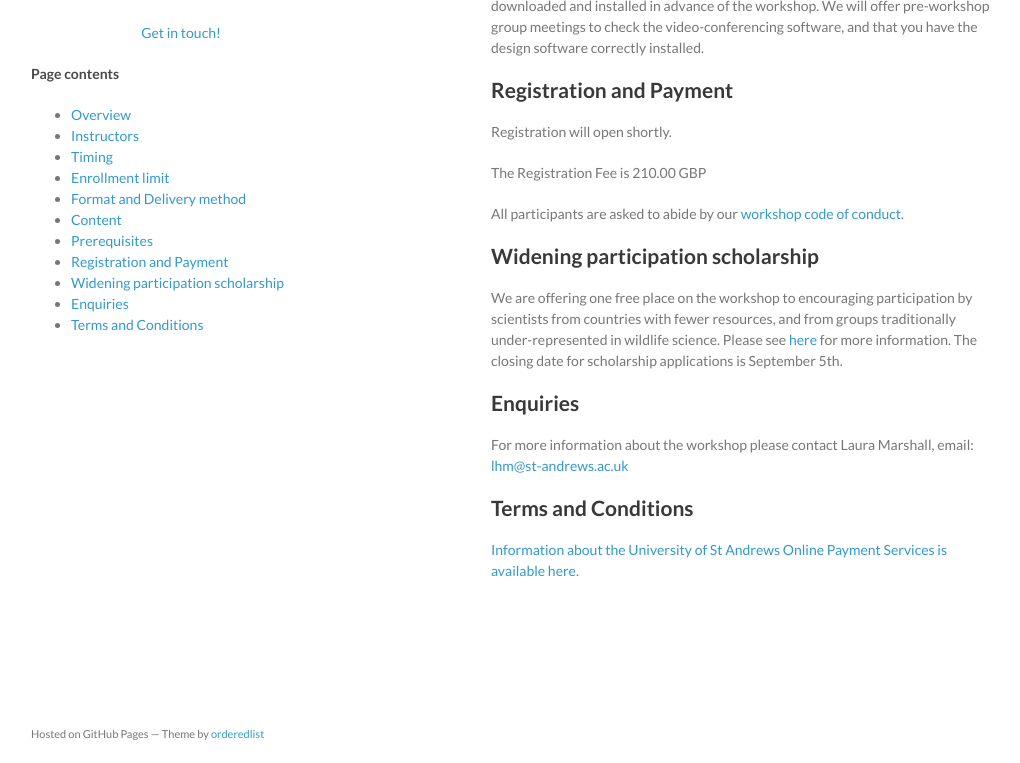
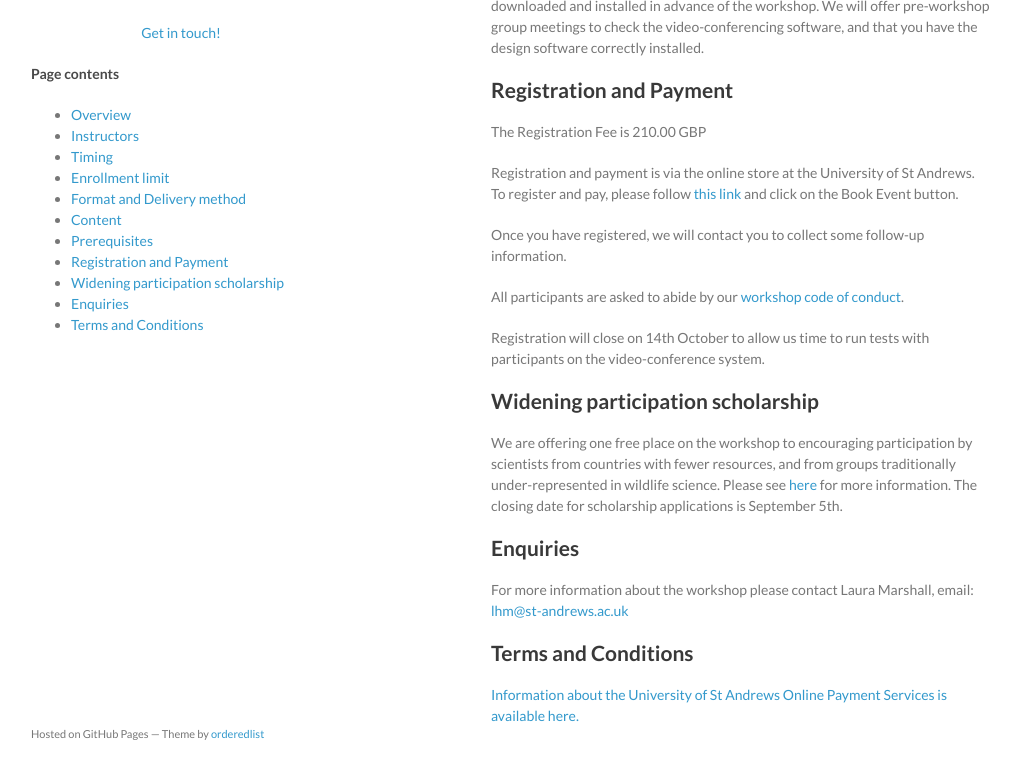
Before and after one commit to distanceworkshops/distanceworkshops.github.io, a Jekyll site: the page built from design-nov-2022.md, in a window 1280 px wide and 900 px high, scrolled down 1729 px, cut to the strip 137-900 px from the top of the window. Shown: the whole strip, without its empty margins (129-1149 px from the left). Built offline with Jekyll 4.4.1, drawn with Linux system fonts in a browser that asks for light colours.

Commit message:
Opened registration

```diff
--- a/design-nov-2022.md
+++ b/design-nov-2022.md
@@ -49,15 +49,15 @@
 
 <!--Registration now closed, to allow us to run tests with participants on the video-conference system.-->
 
-Registration will open shortly.
-
 The Registration Fee is 210.00 GBP
 
-<!-- Registration and payment is via the online store at the University of St Andrews. To register and pay, please follow [this link](https://onlineshop.st-andrews.ac.uk/conferences-and-events/events/creem/online-workshop-practical-design-and-simulation-to-optimise-distance-sampling-surveys-9th12th-may) and click on the Book Event button.
+Registration and payment is via the online store at the University of St Andrews. To register and pay, please follow [this link](https://onlineshop.st-andrews.ac.uk/conferences-and-events/events/creem/online-workshop-practical-design-simulation-to-optimise-distance-sampling-surveys-nov-2022) and click on the Book Event button.
 
-Once you have registered, we will contact you to collect some follow-up information.-->
+Once you have registered, we will contact you to collect some follow-up information.
 
 All participants are asked to abide by our [workshop code of conduct](code-of-conduct).
+
+Registration will close on 14th October to allow us time to run tests with participants on the video-conference system.
 
 ## Widening participation scholarship
 
```
